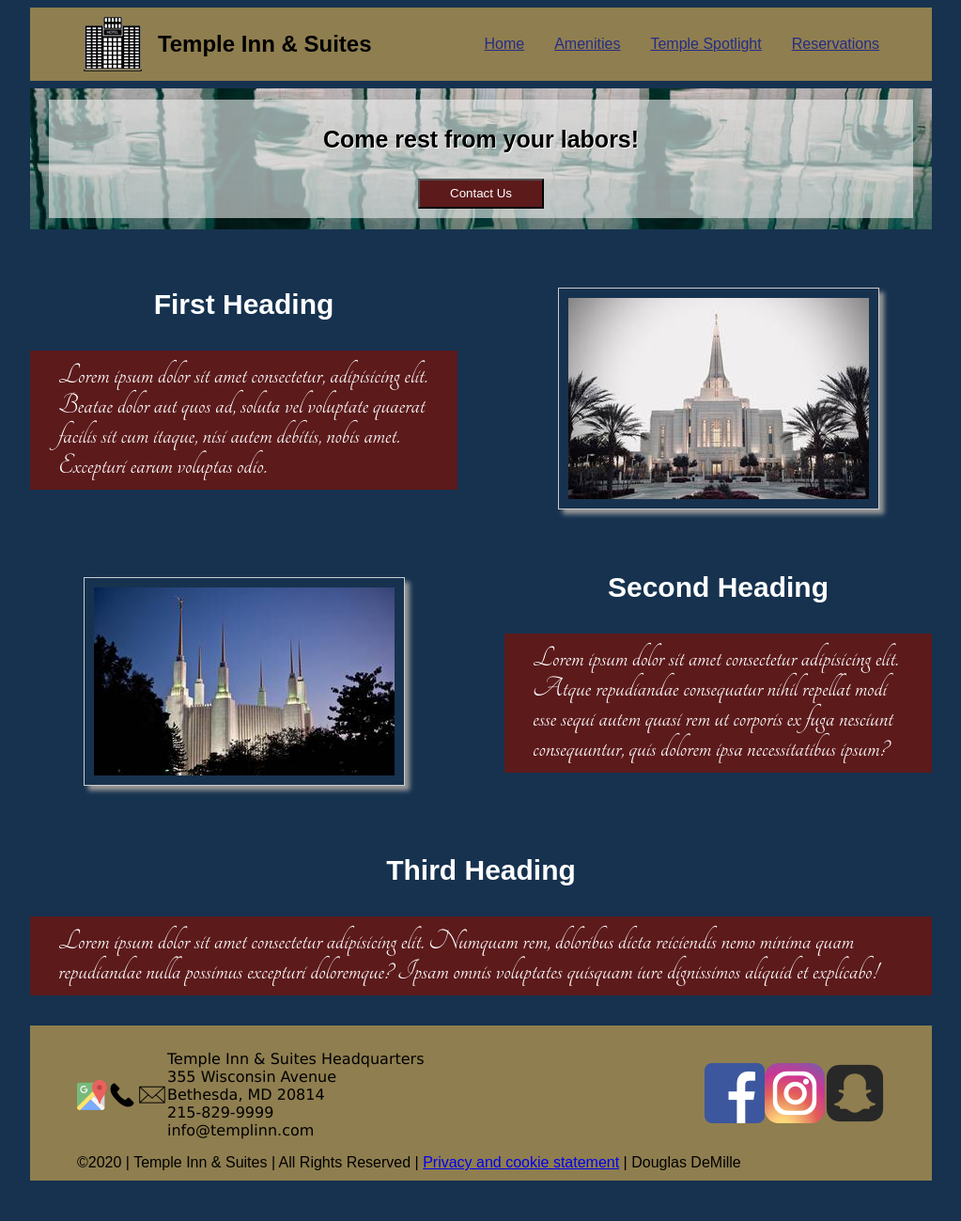
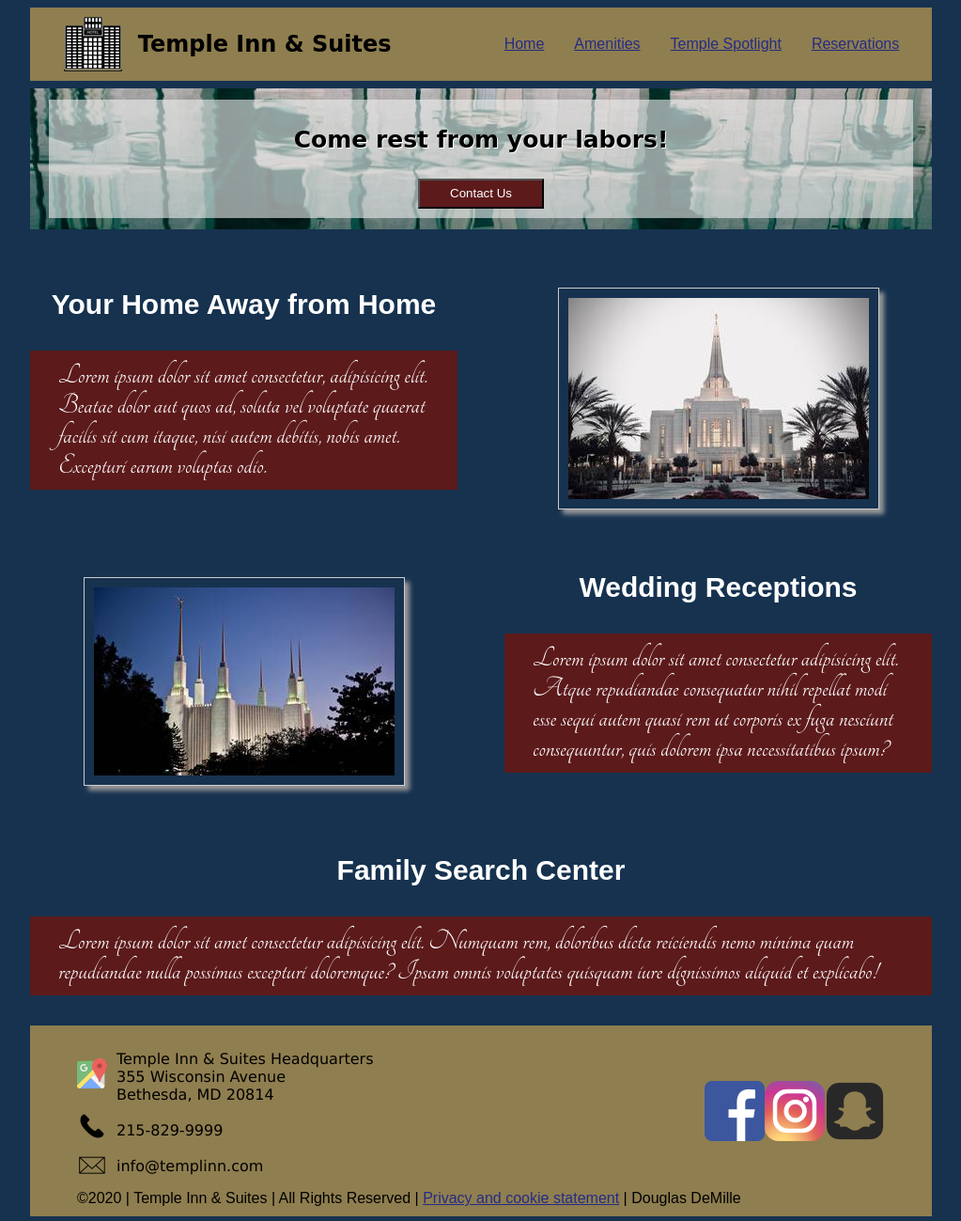
Before and after one commit to ddemille1/ddemille1.github.io, a plain HTML site: page project/index.html in a window 1280 px wide. Shown: the whole page at 94% size, without its empty margins (128-1151 px from the left). Before the commit the page ends 1264 px from the top, so only its background shows below. Drawn offline with Linux system fonts and the light colour scheme; a web font is replaced by a local one.

Commit message:
better fonts

```diff
--- a/project/css/style.css
+++ b/project/css/style.css
@@ -28,9 +28,11 @@ section {display: flex;
 
 h1 {display: flex;
     align-items: center;
-    padding-right: 3rem;}
+    padding-right: 3rem;
+    font-family: IM Fell Great Primer, cursive, sans-serif;}
 
-ul {display: flex;}
+ul {display: flex;
+    font-family: Arial, Helvetica, sans-serif;}
 
 li {display: flex;
     padding-left: 2rem;
@@ -78,6 +80,7 @@ h3 {
     font-size: 25px;
     line-height: 15px;
     text-shadow: 1px 1px #FFFFFF;
+    font-family: IM Fell Great Primer, cursive, sans-serif;
 }
 .action button {
     line-height: 2em;
@@ -90,7 +93,8 @@ main h2 {color: white;
         text-align: center;
         font-size: 30px;
         margin-block-start: 5px;
-        margin-block-end: 10px;}
+        margin-block-end: 10px;
+        font-family: Arial, Helvetica, sans-serif}
 
 .section1  {
     grid-column: 1/2;
@@ -123,7 +127,7 @@ main h2 {color: white;
 }
 main p {background-color:  #5c1a1b;
         color: white;
-        font-family: Tangerine, cursive;
+        font-family: Tangerine, cursive, sans-serif;
         font-size: 2rem;
         padding: 10px 30px;
         text-align: left;}
@@ -138,6 +142,22 @@ footer div {
     display: flex;
     align-items: center;
 }
+.icons {
+    flex-direction: column;
+}
+.map {
+    padding-bottom: 10px;
+    padding-top: 15px;
+}
+.phone {
+    padding-top: 10px;
+}
+.mail {
+    padding-top: 10px;
+}
+.map, .phone, .mail {
+    padding-right: 10px;
+}
 .social {
     margin-left: auto;
 }
@@ -150,5 +170,15 @@ footer p {
 .contact {
     display: flex;
     flex-direction: column;
-
+    }
+footer a:link {
+    color: #242b86fd;
 }
+footer a:visited {
+        color: #510e9e;
+}
+footer a:hover {
+    color: #ff0000;
+}
+footer a:active {
+    color: #0000FF;}
--- a/project/index.html
+++ b/project/index.html
@@ -38,7 +38,7 @@
       </div>
     </div>
     <div class="section1">
-      <h2>First Heading</h2>
+      <h2>Your Home Away from Home</h2>
       <p>
         Lorem ipsum dolor sit amet consectetur, adipisicing elit. Beatae dolor
         aut quos ad, soluta vel voluptate quaerat facilis sit cum itaque, nisi
@@ -50,7 +50,7 @@
       <img src="images/az-tmpl-320.jpg" alt="Gilbert AZ Temple" />
     </div>
     <div class="section2">
-      <h2>Second Heading</h2>
+      <h2>Wedding Receptions</h2>
       <p>
         Lorem ipsum dolor sit amet consectetur adipisicing elit. Atque
         repudiandae consequatur nihil repellat modi esse sequi autem quasi rem
@@ -62,7 +62,7 @@
       <img src="images/dc-temple-320-uncropped.jpg" alt="Washington DC Temple" />
     </div>
     <div class="section3">
-      <h2>Third Heading</h2>
+      <h2>Family Search Center</h2>
       <p>
         Lorem ipsum dolor sit amet consectetur adipisicing elit. Numquam rem,
         doloribus dicta reiciendis nemo minima quam repudiandae nulla possimus
@@ -73,21 +73,21 @@
   </main>
   <footer>
     <div>
-      <div>
+      <div class="icons">
         <a target="_blank"
           href="https://www.google.com/maps/place/MD-355+%26+Wisconsin+Ave,+Chevy+Chase,+MD+20814/@38.9951588,-77.0985667,17z/data=!3m1!4b1!4m5!3m4!1s0x89b7c95dff5e4d1b:0x2c0c5bbfc9b9e735!8m2!3d38.9951588!4d-77.096378">
-          <img class="contact" src="images/maps-icon.png" alt="google maps icon" />
+          <img class="map" src="images/maps-icon.png" alt="google maps icon" />
         </a>
-        <img class="contact" src="images/phone-icon.png" alt="phone icon" />
-        <img class="contact" src="images/mail-icon.png" alt="mail icon" />
+        <img class="phone" src="images/phone-icon.png" alt="phone icon" />
+        <img class="mail" src="images/mail-icon.png" alt="mail icon" />
       </div>
       <p>
         Temple Inn & Suites Headquarters <br />
         355 Wisconsin Avenue<br />
         Bethesda, MD 20814<br />
-
+        <br/>
         215-829-9999<br />
-
+        <br />
         info@templinn.com<br />
       </p>
       <div class="social">
```
